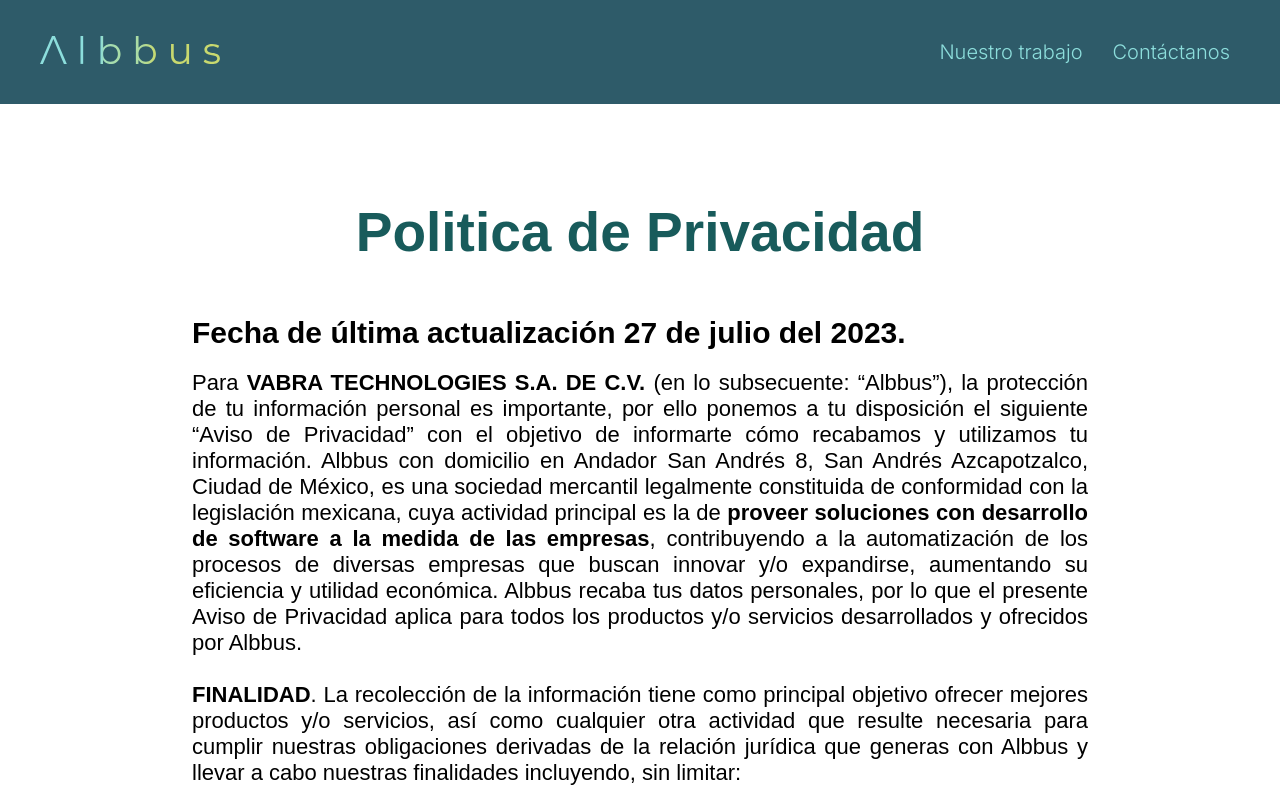
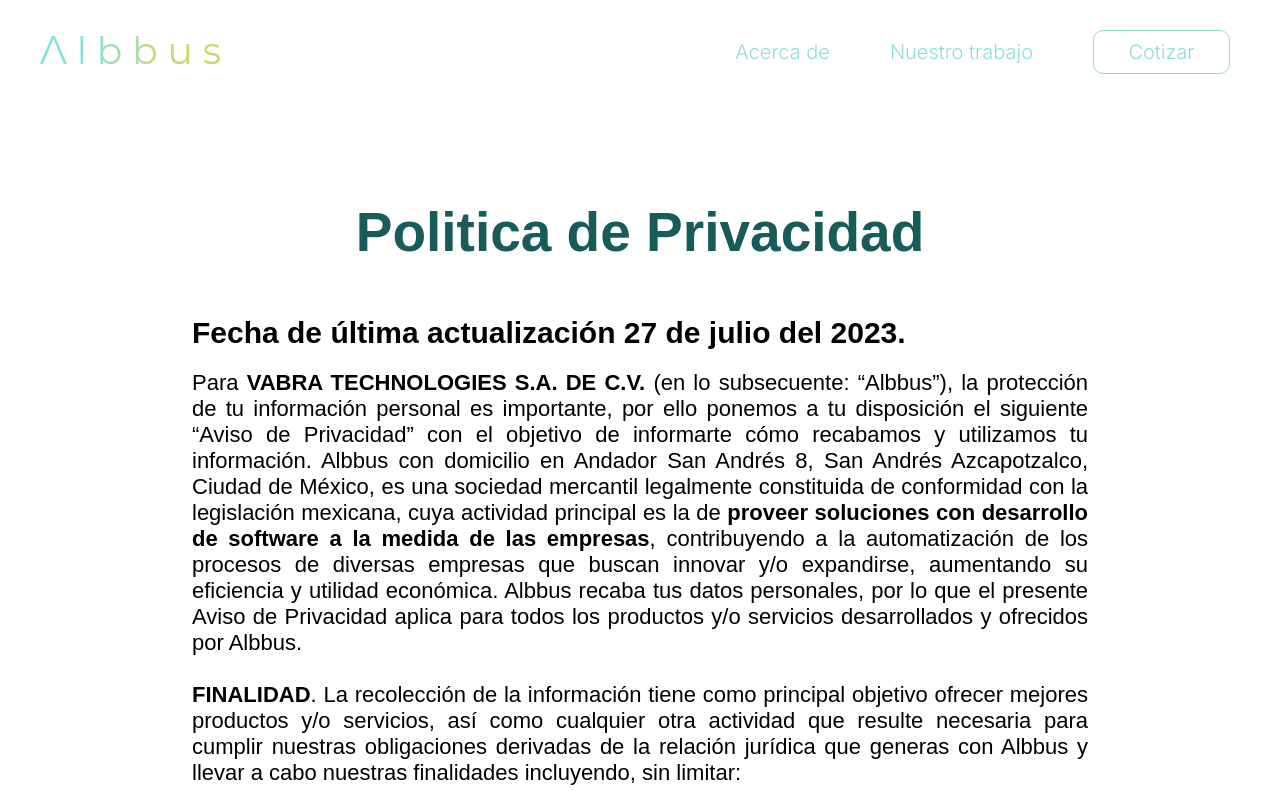
Before and after one commit to Pixabyte-Corporation/albbus-website, a Next.js app: page /aviso-privacidad in a window 1280 px wide. Shown: the top 800 px of the page. Built offline with nearby package versions, Linux system fonts and the light colour scheme.

Commit message:
Modificaciones de interfaz del navbar

```diff
--- a/src/components/navbar/Navbar.module.scss
+++ b/src/components/navbar/Navbar.module.scss
@@ -1,9 +1,15 @@
 @media (min-width: 1200px) {
+  .header {
+    position: absolute;
+    background: rgba(0, 0, 0, 0);
+    transition-duration: 1.5s;
+  }
+
   .position {
     display: none;
   }
 
-  .noNav{
+  .noNav {
     display: none;
     visibility: hidden;
   }
@@ -13,7 +19,7 @@
     visibility: hidden;
   }
 
-  .menuDesktop{
+  .menuDesktop {
     display: flex;
   }
 
@@ -41,7 +47,6 @@
     transform: translateY(-50%);
 
     display: flex;
-    // justify-content: space-between;
     justify-content: flex-end;
     align-items: center;
 
@@ -49,7 +54,24 @@
   }
 
   .aLink {
-    margin-left: 30px; //delete in the original page
+    margin-right: 60px;
+
+    font-family: "Inter";
+    font-size: 20px;
+    font-weight: 300;
+    text-decoration: none;
+    color: #8cdedc;
+
+    cursor: default;
+  }
+
+  .aLinkBtn {
+    width: 100%;
+    height: 100%;
+
+    display: flex;
+    justify-content: center;
+    align-items: center;
 
     font-family: "Inter";
     font-size: 20px;
@@ -64,6 +86,10 @@
     width: 137px;
     height: 44px;
 
+    display: flex;
+    justify-content: center;
+    align-items: center;
+
     border: 1px solid #91ddd2;
     border-radius: 10px;
     background: none;
@@ -74,16 +100,31 @@
     text-decoration: none;
     color: #8cdedc;
   }
+
+  .headerTwo {
+    position: fixed;
+    background: #013748d1;
+    backdrop-filter: blur(20px);
+    transition-duration: 1.5s;
+  }
 }
 
 @media (min-width: 769px) and (max-width: 1199px) {
+  .header {
+    position: absolute;
+    background: rgba(0, 0, 0, 0);
+    transition-duration: 1.5s;
+  }
+
   .noNav {
     display: none;
+    backdrop-filter: blur(20px);
   }
 
-  .menuDesktop{
+  .menuDesktop {
     display: none;
     visibility: hidden;
+    backdrop-filter: blur(20px);
   }
 
   .nav {
@@ -92,11 +133,12 @@
 
     display: flex;
 
-    position: absolute;
-    top: 100%;
+    position: fixed;
+    top: 13vh;
     right: 0;
 
     background: #013748d1;
+    backdrop-filter: blur(20px);
 
     z-index: 10;
   }
@@ -129,6 +171,7 @@
     height: 100%;
 
     padding: 0;
+    fill-opacity: blur(20px);
 
     display: flex;
     flex-direction: column;
@@ -161,6 +204,12 @@
     width: 137px;
     height: 44px;
 
+    margin-left: 20px;
+
+    display: flex;
+    justify-content: center;
+    align-items: center;
+
     border: 1px solid #91ddd2;
     border-radius: 10px;
     background: none;
@@ -171,11 +220,43 @@
     text-decoration: none;
     color: #8cdedc;
   }
+
+  .aLinkBtn {
+    width: 100%;
+    height: 100%;
+
+    display: flex;
+    justify-content: center;
+    align-items: center;
+
+    font-family: "Inter";
+    font-size: 20px;
+    font-weight: 300;
+    text-decoration: none;
+    color: #8cdedc;
+
+    cursor: default;
+  }
+
+  .headerTwo {
+    position: fixed;
+    background: #013748d1;
+    backdrop-filter: blur(20px);
+    transition-duration: 1.5s;
+  }
 }
 
-@media (max-width: 768px){
+@media (max-width: 768px) {
+  .header {
+    position: absolute;
+    background: rgba(0, 0, 0, 0);
+    transition-duration: 1.5s;
+    backdrop-filter: blur(20px);
+  }
+
   .noNav {
     display: none;
+    backdrop-filter: blur(20px);
   }
 
   .nav {
@@ -184,18 +265,20 @@
 
     display: flex;
 
-    position: absolute;
-    top: 100%;
+    position: fixed;
+    top: 13vh;
     right: 0;
 
     background: #013748d1;
+    backdrop-filter: blur(20px);
 
     z-index: 10;
   }
 
-  .menuDesktop{
+  .menuDesktop {
     display: none;
     visibility: hidden;
+    backdrop-filter: blur(20px);
   }
 
   .position {
@@ -260,6 +343,12 @@
     width: 137px;
     height: 44px;
 
+    margin-left: 20px;
+
+    display: flex;
+    justify-content: center;
+    align-items: center;
+
     border: 1px solid #91ddd2;
     border-radius: 10px;
     background: none;
@@ -270,4 +359,27 @@
     text-decoration: none;
     color: #8cdedc;
   }
+
+  .aLinkBtn {
+    width: 100%;
+    height: 100%;
+
+    display: flex;
+    justify-content: center;
+    align-items: center;
+
+    font-family: "Inter";
+    font-size: 20px;
+    font-weight: 300;
+    text-decoration: none;
+    color: #8cdedc;
+
+    cursor: default;
+  }
+
+  .headerTwo {
+    position: fixed;
+    background: #013748d1;
+    transition-duration: 1.5s;
+  }
 }
--- a/src/components/navbar/index.jsx
+++ b/src/components/navbar/index.jsx
@@ -11,12 +11,22 @@
 export default function Navbar() {
   const [isOpen, setOpen] = useState(false);
   const [menu, setMenu] = useState(style.noNav);
+  const [tipeHeader, setTipeHeader] = useState(style.header);
 
   useEffect(() => {
     window.addEventListener("resize", () => {
       setOpen(false);
       setMenu(style.noNav);
     });
+    window.onscroll = () => {
+      let displacement = window.scrollY;
+      if (displacement >= 400) {
+        setTipeHeader(style.headerTwo);
+      } else if (displacement === 0) {
+        setTipeHeader(style.header);
+      }
+      displacement = window.scrollY;
+    };
   }, []);
 
   function statusMenu() {
@@ -25,7 +35,8 @@
   }
 
   return (
-    <header className={style.header}>
+    <>
+      <header className={tipeHeader}>
         <a href="/home" className={style.container} onClick={statusMenu}>
           <Image className={style.logo} src={logotype} alt="Albbus" />
         </a>
@@ -45,62 +56,49 @@
             }}
           />
         </div>
-      <nav className={menu}>
+        <nav className={style.menuDesktop}>
           <ul className={style.elements}>
-          {/* <li className={style.element}>
+            <li className={style.element} onClick={statusMenu}>
               <a href="" className={style.aLink}>
                 Acerca de
               </a>
-          </li> */}
+            </li>
             <li className={style.element} onClick={statusMenu}>
               <a href="/trabajo" className={style.aLink}>
                 Nuestro trabajo
               </a>
             </li>
-          {/* <li className={style.element}>
-            <a href="" className={style.aLink}>
-              Nuestro Talento
+            <li className={style.element} onClick={statusMenu}>
+              <button type="submit" className={style.btnQuote}>
+                <a href="home#contactanos" className={style.aLinkBtn}>
+                  Cotizar
                 </a>
-          </li> */}
-          <li className={style.element} onClick={statusMenu}>
-            {/* <button type="submit" className={style.btnQuote}> "uncomment" */}
-            <a href="home#contactanos" className={style.aLink}>
-              Contáctanos
-            </a>
-            {/* Cotizar  <- this is the original tag, delete "Contáctanos"
-               and chage "href" by new url*/}
-            {/* </button>  "uncomment" */}
+              </button>
             </li>
           </ul>
         </nav>
-      <nav className={style.menuDesktop}>
+      </header>
+      <nav className={menu}>
         <ul className={style.elements}>
-          {/* <li className={style.element}>
+          <li className={style.element} onClick={statusMenu}>
             <a href="" className={style.aLink}>
               Acerca de
             </a>
-          </li> */}
-          <li className={style.element}>
+          </li>
+          <li className={style.element} onClick={statusMenu}>
             <a href="/trabajo" className={style.aLink}>
               Nuestro trabajo
             </a>
           </li>
-          {/* <li className={style.element}>
-            <a href="" className={style.aLink}>
-              Nuestro Talento
+          <li className={style.element} onClick={statusMenu}>
+            <button type="submit" className={style.btnQuote}>
+              <a href="home#contactanos" className={style.aLinkBtn}>
+                Cotizar
               </a>
-          </li> */}
-          <li className={style.element}>
-            {/* <button type="submit" className={style.btnQuote}> "uncomment" */}
-            <a href="home#contactanos" className={style.aLink}>
-              Contáctanos
-            </a>
-            {/* Cotizar  <- this is the original tag, delete "Contáctanos"
-               and chage "href" by new url*/}
-            {/* </button>  "uncomment" */}
+            </button>
           </li>
         </ul>
       </nav>
-    </header>
+    </>
   );
 }
```
Lines whose indentation alone changed are shown as unchanged.
